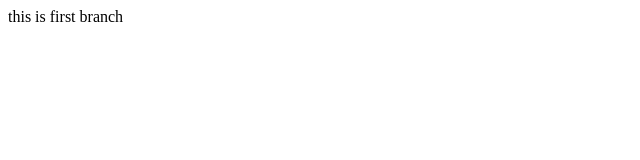
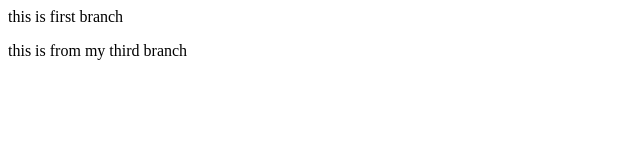
Before and after one commit to Yash5302/GitHub-demo, a plain HTML site: page index.html in a window 1280 px wide. Shown: the whole page, without its empty margins (0-640 px from the left). Drawn offline with Linux system fonts and the light colour scheme.

Commit message:
this is change from my the second branch

```diff
--- a/index.html
+++ b/index.html
@@ -1 +1,2 @@
 <p>this is first branch</p>
+<p>this is from my third branch</p>
```
